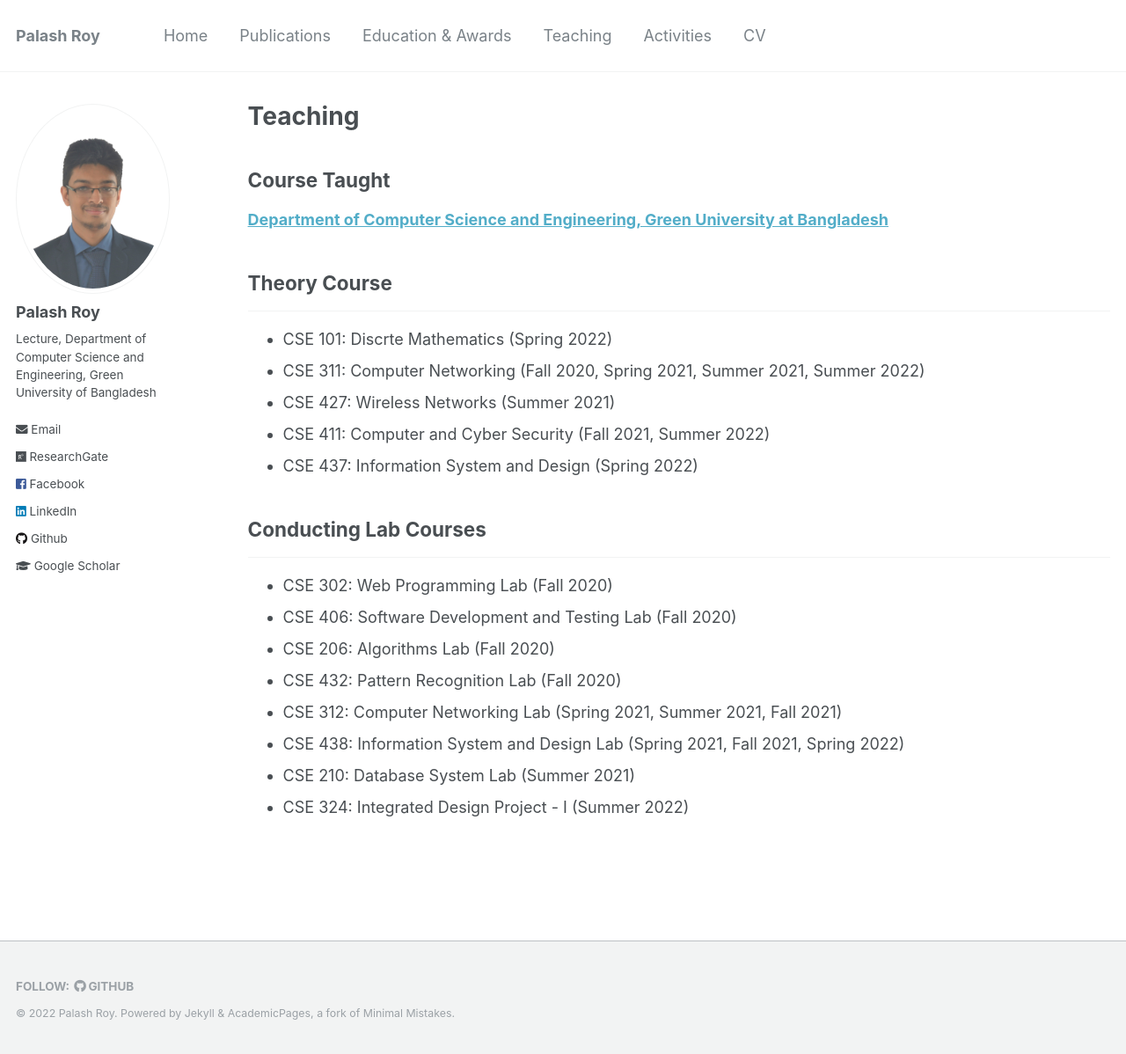
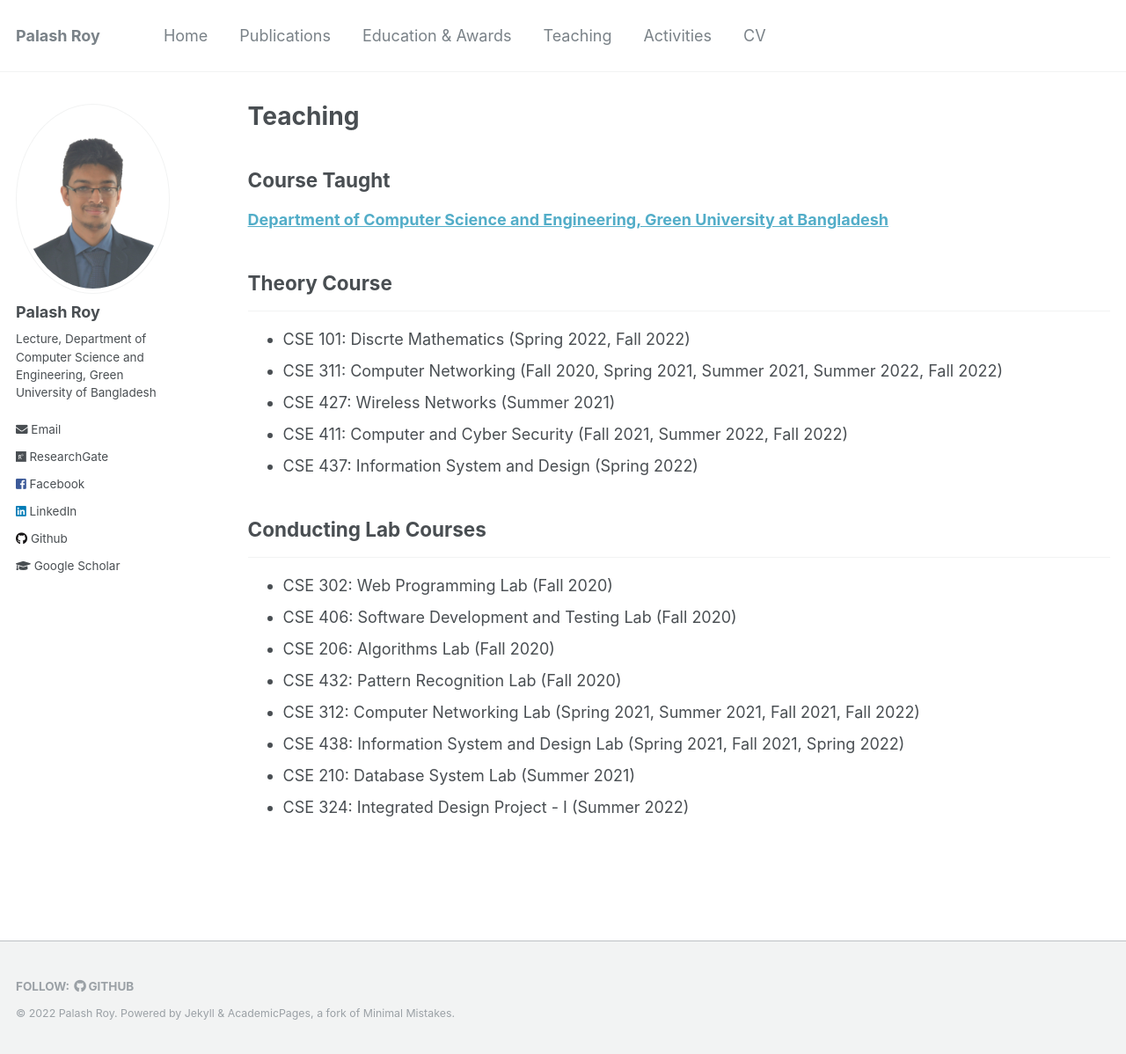
Before and after one commit to PalashRoy975/PalashRoy975.github.io, a Jekyll site: the page built from _pages/teaching.md, in a window 1280 px wide and 1198 px high. Shown: the whole window at 88% size. Built offline with Jekyll 4.4.1, drawn with Linux system fonts in a browser that asks for light colours.

Commit message:
Update teaching.md

```diff
--- a/_pages/teaching.md
+++ b/_pages/teaching.md
@@ -11,10 +11,10 @@ author_profile: true
 
 ## Theory Course
 -----------
-* CSE 101: Discrte Mathematics (Spring 2022)
-* CSE 311: Computer Networking (Fall 2020, Spring 2021, Summer 2021, Summer 2022)
+* CSE 101: Discrte Mathematics (Spring 2022, Fall 2022)
+* CSE 311: Computer Networking (Fall 2020, Spring 2021, Summer 2021, Summer 2022, Fall 2022)
 * CSE 427: Wireless Networks (Summer 2021)
-* CSE 411: Computer and Cyber Security (Fall 2021, Summer 2022)
+* CSE 411: Computer and Cyber Security (Fall 2021, Summer 2022, Fall 2022)
 * CSE 437: Information System and Design (Spring 2022)
 
 
@@ -24,7 +24,7 @@ author_profile: true
 * CSE 406: Software Development and Testing Lab (Fall 2020)
 * CSE 206: Algorithms Lab (Fall 2020)
 * CSE 432: Pattern Recognition Lab (Fall 2020)
-* CSE 312: Computer Networking Lab (Spring 2021, Summer 2021, Fall 2021)
+* CSE 312: Computer Networking Lab (Spring 2021, Summer 2021, Fall 2021, Fall 2022)
 * CSE 438: Information System and Design Lab (Spring 2021, Fall 2021, Spring 2022)
 * CSE 210: Database System Lab (Summer 2021)
 * CSE 324: Integrated Design Project - I (Summer 2022)
```
